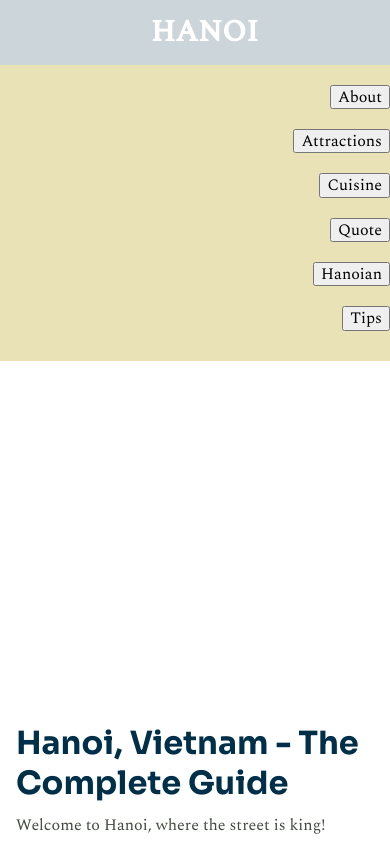
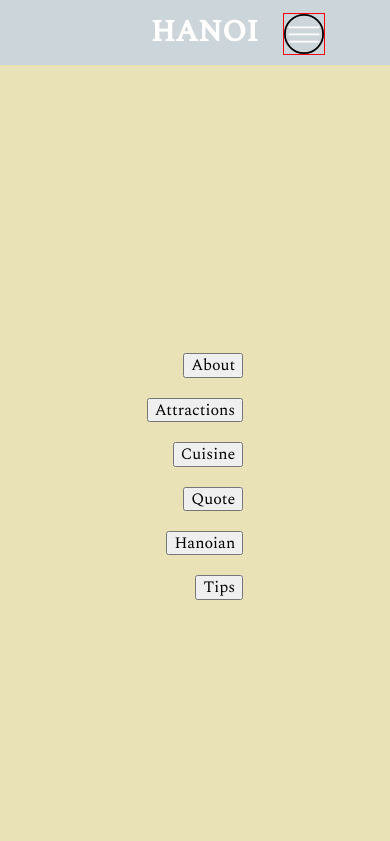
Before and after one commit to Jadedinhh/Jade_web3_p1, a website: page deploy/index.html in a window 390 px wide. Shown: the top 841 px of the page. Drawn offline with nearby package versions, Linux system fonts and the light colour scheme.

Commit message:
it did show up

```diff
--- a/deploy/index.html
+++ b/deploy/index.html
@@ -32,9 +32,9 @@
                     <!-- <i class="fas fa-bars nav-btns" id="burger-icon"></i> -->
                     <div id=burger>
                        <svg fill="none" xmlns="http://www.w3.org/2000/svg" viewBox="0 0 45 45">
-                        <rect id="top" x="5" y="14" width="35" height="2" rx="1" fill="#000" class="burger-lines" />
-                        <rect id="middle" x="5" y="22" width="35" height="2" rx="1" fill="#000" class="burger-lines" />
-                        <rect id="bottom" x="5" y="30" width="35" height="2" rx="1" fill="#000" class="burger-lines" />
+                        <rect id="top" x="5" y="14" width="35" height="2" rx="1" fill="#fff" class="burger-lines" />
+                        <rect id="middle" x="5" y="22" width="35" height="2" rx="1" fill="#fff" class="burger-lines" />
+                        <rect id="bottom" x="5" y="30" width="35" height="2" rx="1" fill="#fff" class="burger-lines" />
                         <circle id="outline" cx="22.5" cy="22.5" r="21.5" stroke="#000" stroke-width="2" />
                     </svg>
                     </div>
--- /dev/null
+++ b/dev/js/mobileMenu.js
@@ -0,0 +1,4 @@
+import { gsap } from "gsap";
+
+export const menuAnimator = new gsap.timeline({paused:true});
+menuAnimator.to("#nav-container", {duration:0.5, y:0});
--- a/dev/js/scripts.js
+++ b/dev/js/scripts.js
@@ -1,6 +1,7 @@
 import { Slidefromleft, Slidefromright } from "./scrollAnimation.js";
 import { burgerTL } from "./burgerAnimation";
 import { displayWindowSize } from "./mobileResizing"
+import { menuAnimator } from "./mobileMenu"
 
 
 var burgerButton = document.querySelector("#burger");
@@ -10,11 +11,14 @@ let canISeeMenu = false;
 burgerButton.addEventListener("click", () =>{
    if(canISeeMenu === false){
      burgerTL.play();
+     menuAnimator.play();
      canISeeMenu = true;
  }else{
      burgerTL.reverse();
+     menuAnimator.play();
      canISeeMenu = false;
- }
+   }
+
 
 });
 
@@ -50,4 +54,6 @@ window.addEventListener('load', function(){
 
     });
 
+window.addEventListener("resize", displayWindowSize);
+
 window.addEventListener('load', displayWindowSize);
--- a/dev/scss/components/_navigation.scss
+++ b/dev/scss/components/_navigation.scss
@@ -2,6 +2,13 @@
     Navigation
 ============= */
 #nav-container {
+     width: 100%;
+     height: 100%;
+     display: flex;
+     justify-content: center;
+     align-items: center;
+
+
     >div {
         ul {
             height: 100%;
--- a/dev/scss/layout/_header.scss
+++ b/dev/scss/layout/_header.scss
@@ -62,14 +62,25 @@
                     color: $yellow;
                 }
             }
+
+            #burger{
+                position: absolute;
+                z-index: 1000;
+                height: 40px;
+                width: 40px;
+                border: 1px solid red;
+                // background-color: #fff;
+            }
         }
 
         #nav-container {
             background-color: $egg;
             color: $ocean;
             grid-area: nav;
-            padding: 20px 0 10px;
+            width: 100vw;
+            height: 100vh;
             text-align: center;
+            z-index: 500;
 
             @include md {
                 background-color: transparent;
```
Also changed, not shown: deploy/css/styles.css, 2 other files.
